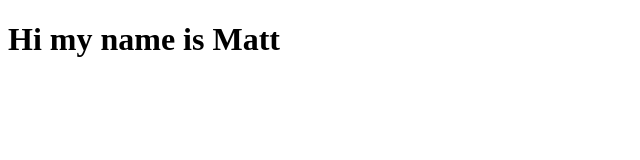
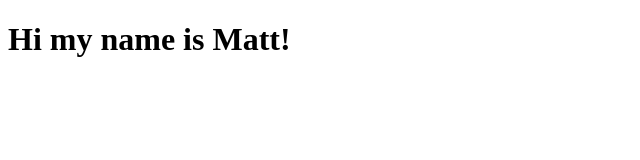
Before and after one commit to MattCarl3/First-GitHub-Project, a plain HTML site: page index.html in a window 1280 px wide. Shown: the full height of the page, 0-640 px from the left. Drawn offline with Linux system fonts and the light colour scheme.

Commit message:
add exclamation mark

```diff
--- a/index.html
+++ b/index.html
@@ -7,6 +7,6 @@
     <title>Document</title>
 </head>
 <body>
-    <h1>Hi my name is Matt</h1>
+    <h1>Hi my name is Matt!</h1>
 </body>
 </html>
```
